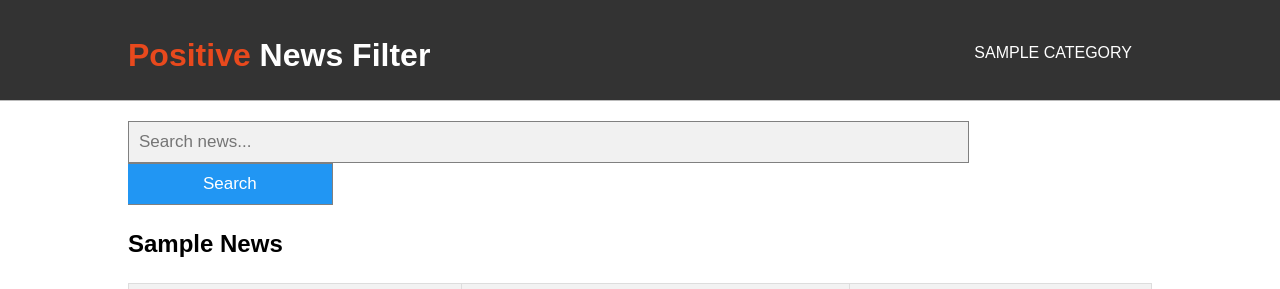
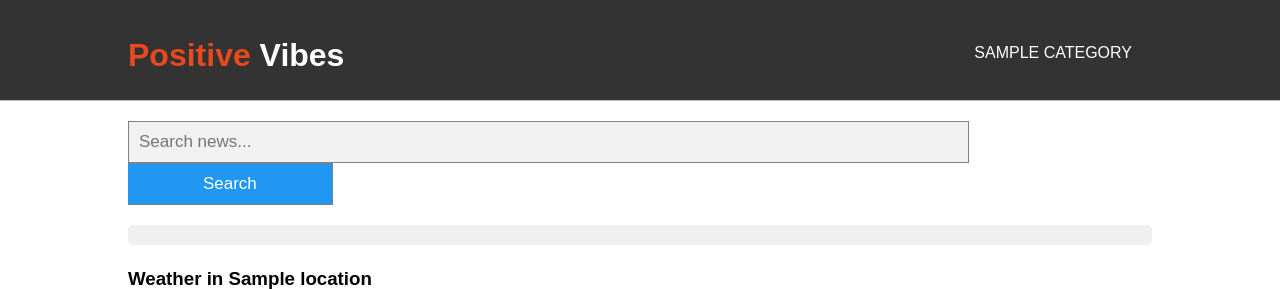
Before and after one commit to itsmebirdie/hackbattle-project, a Flask app: template app/templates/index.html in a window 1280 px wide. Shown: the top 289 px of the page. Run offline with Flask 3, Linux system fonts and the light colour scheme; the template is opened without the code that fills it: most values are stand-ins (such as "Sample title", 1, 10 or a date in 2020).

Commit message:
feat: add weather forecasting widget

```diff
--- a/app/main.py
+++ b/app/main.py
@@ -4,8 +4,15 @@ from flair.models import TextClassifier
 from flair.data import Sentence
 import concurrent.futures
 import urllib.parse
+import requests
+import json
+from functools import wraps
+from flask import request, session
 
 app = Flask(__name__)
+app.secret_key = 'verySecretKey123'
+
+OPENWEATHERMAP_API_KEY = '991b54e03bb9325076f89dd9d696f457'
 
 # Load the sentiment analysis model
 classifier = TextClassifier.load('en-sentiment')
@@ -46,6 +53,54 @@ def fetch_and_analyze_news(url):
 
     return positive_news
 
+def get_location_from_ip():
+    try:
+        response = requests.get('https://ipapi.co/json/')
+        if response.status_code == 200:
+            data = response.json()
+            return data.get('city'), data.get('country')
+    except:
+        pass
+    return None, None
+
+def get_weather(city, country):
+    if not OPENWEATHERMAP_API_KEY:
+        return None
+
+    try:
+        url = f"http://api.openweathermap.org/data/2.5/weather?q={city},{country}&appid={OPENWEATHERMAP_API_KEY}&units=metric"
+        response = requests.get(url)
+        if response.status_code == 200:
+            data = response.json()
+            weather = {
+                'description': data['weather'][0]['description'],
+                'temperature': data['main']['temp'],
+                'icon': data['weather'][0]['icon']
+            }
+            return weather
+    except:
+        pass
+    return None
+
+def with_weather(f):
+    @wraps(f)
+    def decorated_function(*args, **kwargs):
+        if 'weather' not in session:
+            city, country = get_location_from_ip()
+            if city and country:
+                weather = get_weather(city, country)
+                if weather:
+                    session['weather'] = weather
+                    session['location'] = f"{city}, {country}"
+                else:
+                    session['weather'] = None
+                    session['location'] = None
+            else:
+                session['weather'] = None
+                session['location'] = None
+        return f(*args, **kwargs)
+    return decorated_function
+
 @app.route('/')
 @app.route('/<category>')
 def index(category='general'):
@@ -62,7 +117,8 @@ def index(category='general'):
         return "RSS feed URL not set for this category", 404
 
     positive_news = fetch_and_analyze_news(feed_url)
-    return render_template('index.html', news=positive_news, categories=categories, current_category=category)
+    return render_template('index.html', news=positive_news, categories=categories, current_category=category, search_query=search_query,
+                           weather=session.get('weather'), location=session.get('location'))
 
 @app.route('/search', methods=['POST'])
 def search():
--- a/app/templates/index.html
+++ b/app/templates/index.html
@@ -3,7 +3,7 @@
 <head>
     <meta charset="UTF-8">
     <meta name="viewport" content="width=device-width, initial-scale=1.0">
-    <title>Positive News Filter</title>
+    <title>Positive Vibes Only</title>
     <style>
         body {
             font-family: Arial, sans-serif;
@@ -103,13 +103,23 @@
             clear: both;
             display: table;
         }
+        .weather-widget {
+            background-color: #f0f0f0;
+            padding: 10px;
+            margin-top: 20px;
+            border-radius: 5px;
+            text-align: center;
+        }
+        .weather-widget img {
+            vertical-align: middle;
+        }
     </style>
 </head>
 <body>
     <header>
         <div class="container">
             <div id="branding">
-                <h1><span class="highlight">Positive</span> News Filter</h1>
+                <h1><span class="highlight">Positive</span> Vibes</h1>
             </div>
             <nav>
                 <ul>
@@ -129,6 +139,20 @@
             <button type="submit">Search</button>
         </form>
 
+        <div class="weather-widget"></div>
+            {% if weather %}
+                <h3>Weather in {{ location }}</h3>
+                <p>
+                    <img src="http://openweathermap.org/img/w/{{ weather.icon }}.png" alt="{{ weather.description }}">
+                    {{ weather.temperature }}°C, {{ weather.description }}
+                </p>
+            {% elif weather is none %}
+                <p>Weather information is currently unavailable.</p>
+            {% else %}
+                <p>No free weather data source available.</p>
+            {% endif %}
+        </div>
+
         <h2>{% if search_query %}Search Results for "{{ search_query }}"{% else %}{{ current_category.capitalize() }} News{% endif %}</h2>
         <table>
             <tr>
```
Also changed, not shown: 2 other files.
